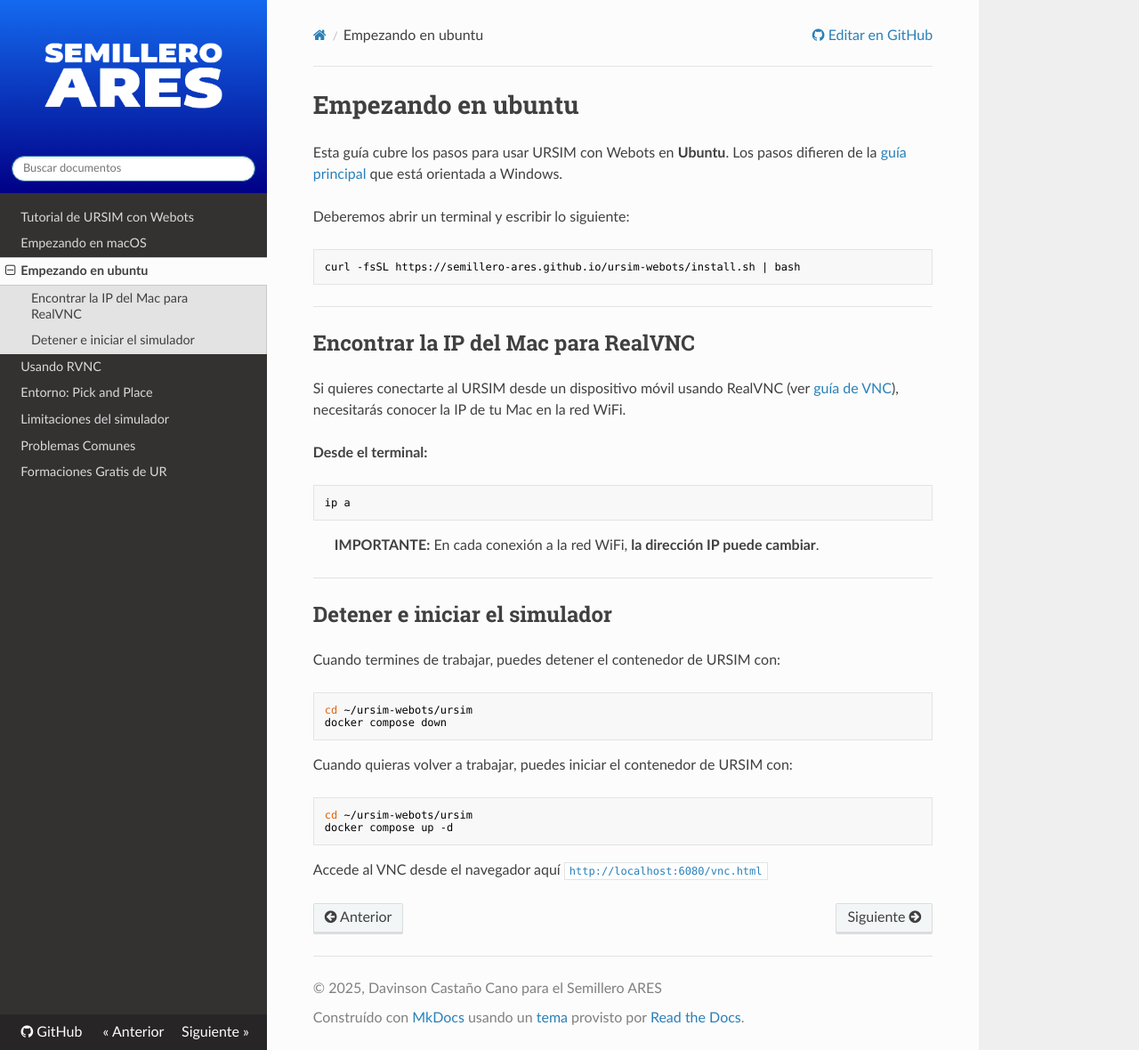
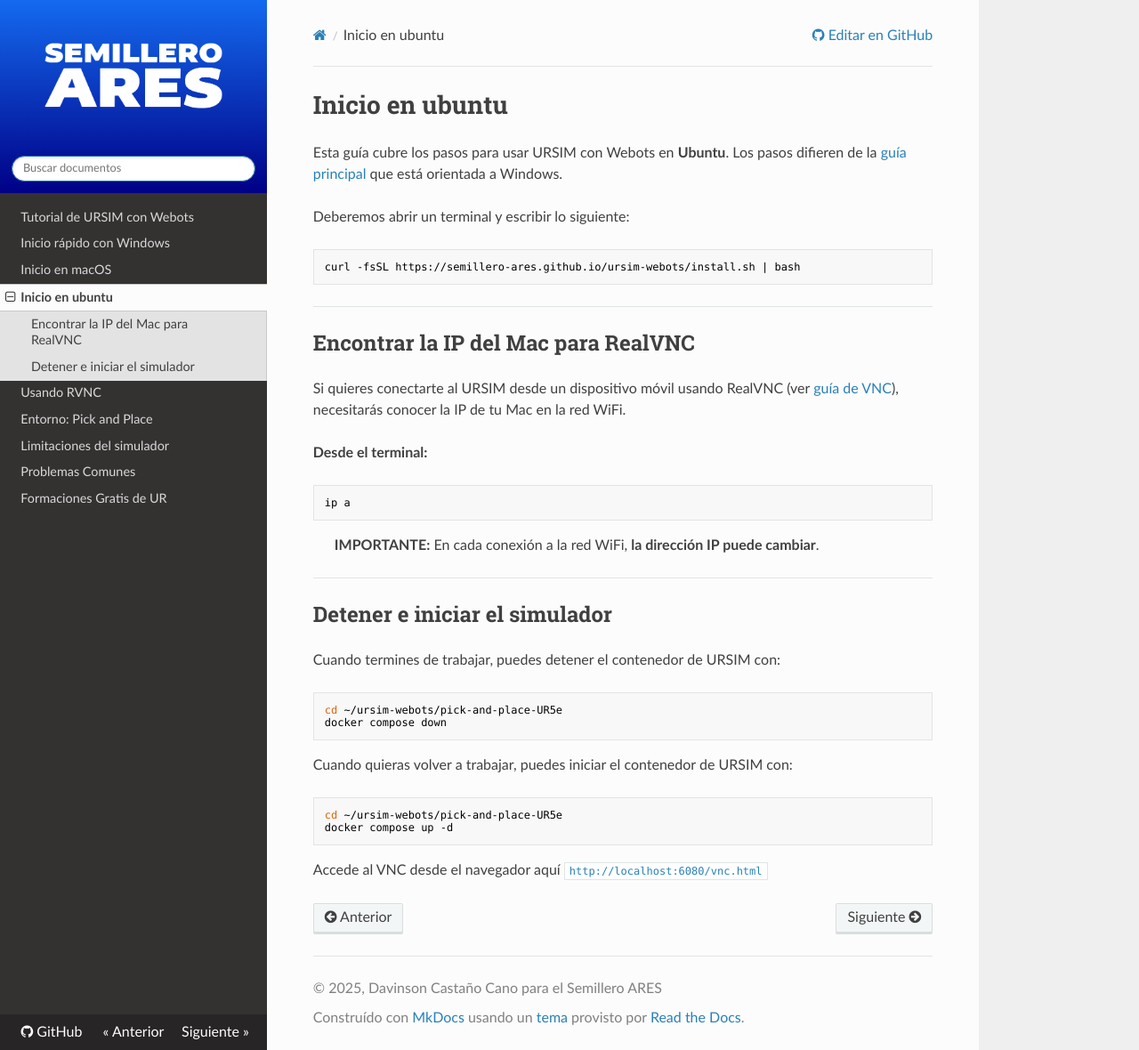
Before and after one commit to semillero-ares/ursim-webots, an MkDocs documentation site: the page built from docs/06-ubuntu.md, in a window 1280 px wide and 1180 px high. Shown: the whole window at 89% size. Built offline with MkDocs 1.6.1, drawn with Linux system fonts in a browser that asks for light colours; nearby versions of some CDN libraries.

Commit message:
update docs

````diff
--- a/docs/05-macos.md
+++ b/docs/05-macos.md
@@ -1,4 +1,4 @@
-# Empezando en macOS
+# Inicio en macOS
 
 Esta guía cubre los pasos para usar URSIM con Webots en **macOS**. Los pasos difieren de la [guía principal](index.md) que está orientada a Windows.
 
@@ -98,7 +98,7 @@
 **3. Iniciar el contenedor de URSIM:**
 
 ```sh
-cd ursim
+cd pick-and-place-UR5e
 docker compose up -d
 ```
 
--- a/docs/06-ubuntu.md
+++ b/docs/06-ubuntu.md
@@ -1,4 +1,4 @@
-# Empezando en ubuntu
+# Inicio en ubuntu
 
 Esta guía cubre los pasos para usar URSIM con Webots en **Ubuntu**. Los pasos difieren de la [guía principal](index.md) que está orientada a Windows.
 
@@ -29,14 +29,14 @@
 Cuando termines de trabajar, puedes detener el contenedor de URSIM con:
 
 ```sh
-cd ~/ursim-webots/ursim
+cd ~/ursim-webots/pick-and-place-UR5e
 docker compose down
 ```
 
 Cuando quieras volver a trabajar, puedes iniciar el contenedor de URSIM con:
 
 ```sh
-cd ~/ursim-webots/ursim
+cd ~/ursim-webots/pick-and-place-UR5e
 docker compose up -d
 ```
 
````
Also changed, not shown: docs/04-windows.md (added, +33 -0 lines), docs/20-pick-and-place.md (+1 -1 lines), docs/60-problemas-comunes.md (+2 -2 lines), docs/index.md (+0 -34 lines).
